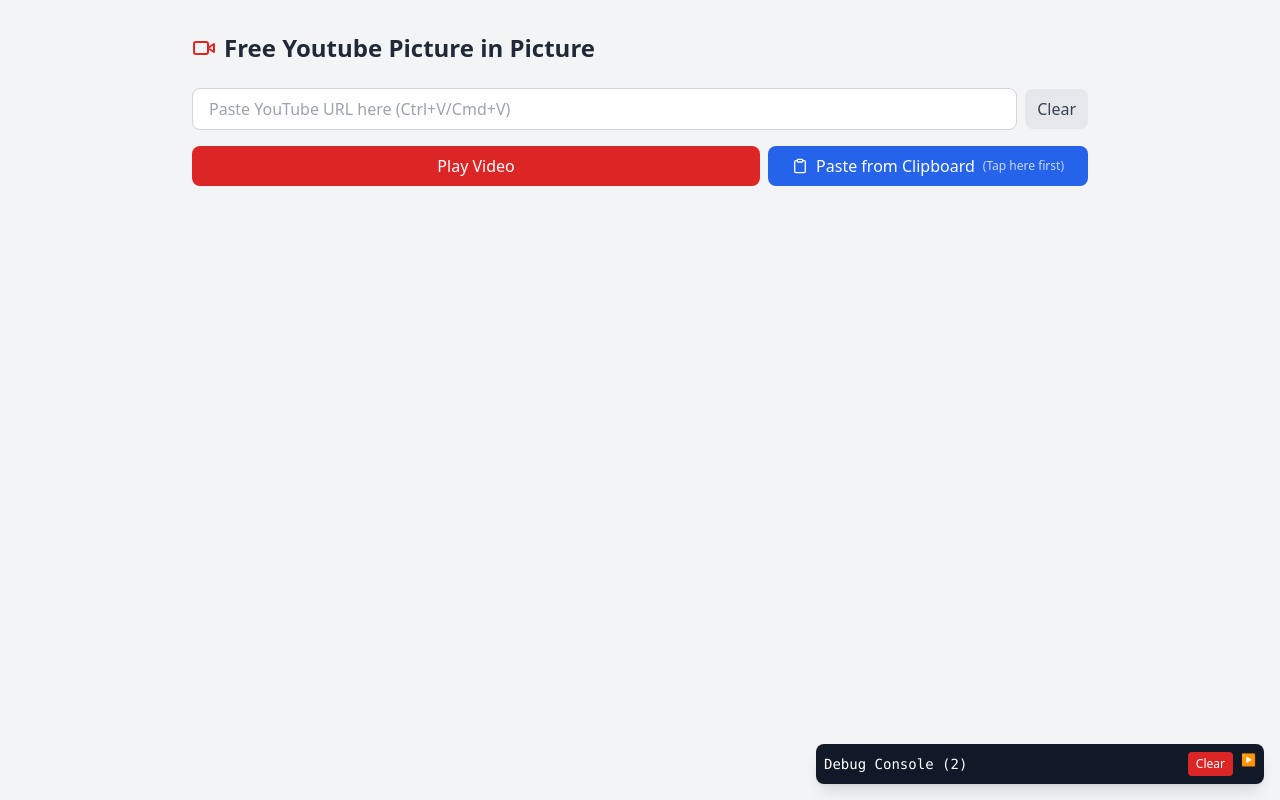
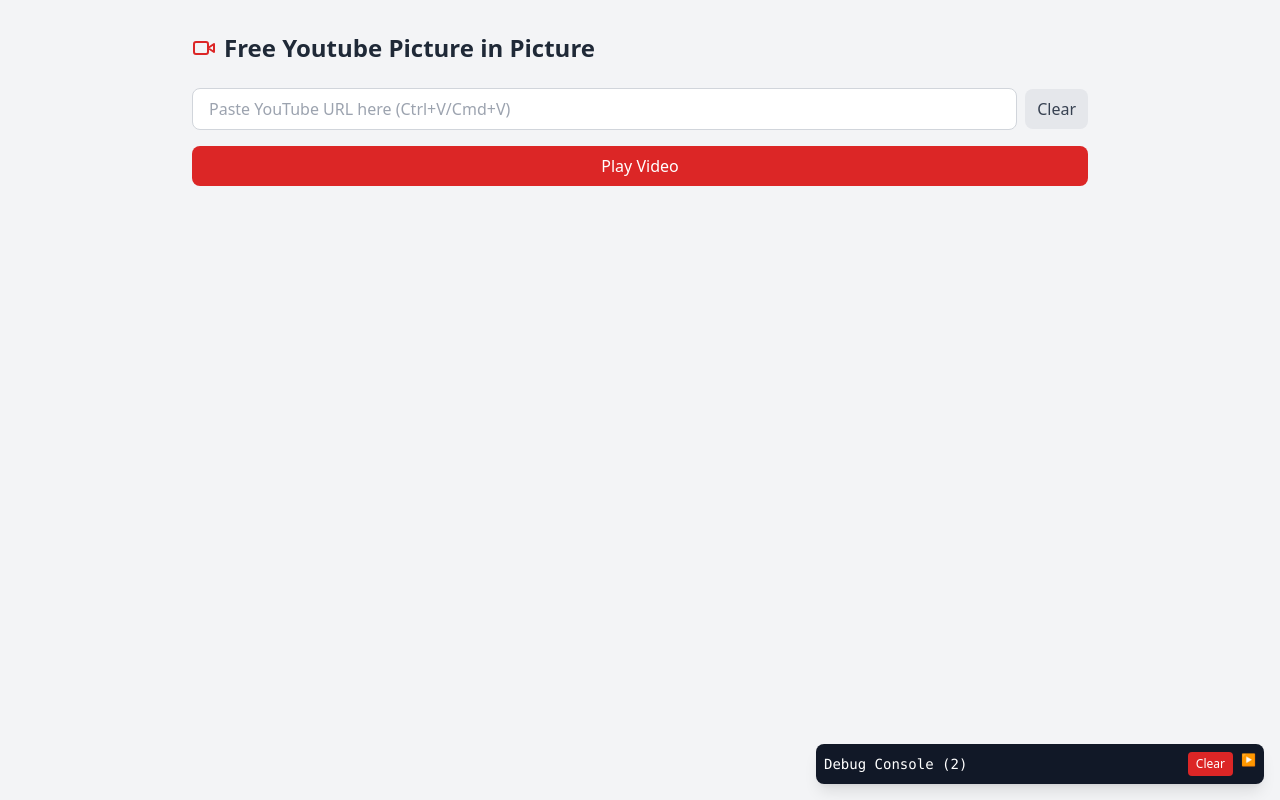
Before and after one commit to killerwolf/youtube-free-pip, a React (Vite) app: page / in a window 1280 px wide. Built offline with nearby package versions, Linux system fonts and the light colour scheme.

Commit message:
Remove clipboard read functionality and associated button from video player

```diff
--- a/src/App.tsx
+++ b/src/App.tsx
@@ -1,4 +1,4 @@
-import { Clipboard, Video } from 'lucide-react';
+import { Video } from 'lucide-react';
 import { useEffect, useState } from 'react';
 import { DebugConsole, useDebug } from './components/DebugConsole';
 
@@ -14,40 +14,6 @@ function App() {
     setCanShare('share' in navigator);
     addLog('Share API supported: ' + ('share' in navigator));
   }, [addLog]);
-
-  // Update the handleClipboardRead function
-  const handleClipboardRead = async () => {
-    try {
-      addLog('Attempting to read clipboard...');
-
-      // Mobile browsers require a user gesture for clipboard access
-      const text = await navigator.clipboard.readText();
-
-      // Special handling for iOS Safari
-      if (text === '' && /iP(hone|ad|od)/.test(navigator.userAgent)) {
-        addLog('iOS clipboard detection workaround');
-        // Create temporary input to trigger iOS paste
-        const tempInput = document.createElement('input');
-        tempInput.style.position = 'fixed';
-        tempInput.style.opacity = '0';
-        document.body.appendChild(tempInput);
-        tempInput.focus();
-
-        // Try to read after a short delay
-        await new Promise((resolve) => setTimeout(resolve, 200));
-        const newText = await navigator.clipboard.readText();
-        document.body.removeChild(tempInput);
-
-        handleClipboardText(newText);
-      } else {
-        handleClipboardText(text);
-      }
-    } catch (error) {
-      const msg = error instanceof Error ? error.message : 'Unknown error';
-      addLog('Clipboard error: ' + msg, 'error');
-      setError('Tap the input field and paste manually (Ctrl+V/Cmd+V)');
-    }
-  };
 
   const handleClipboardText = (text: string) => {
     addLog('Processing clipboard text: ' + text);
@@ -171,18 +137,9 @@ function App() {
             <div className="flex gap-2 mt-4">
               <button
                 type="submit"
-                className="flex-1 px-6 py-2 bg-red-600 text-white rounded-lg hover:bg-red-700 transition-colors focus:outline-none focus:ring-2 focus:ring-red-500 focus:ring-offset-2"
+                className="w-full px-6 py-2 bg-red-600 text-white rounded-lg hover:bg-red-700 transition-colors focus:outline-none focus:ring-2 focus:ring-red-500 focus:ring-offset-2"
               >
                 Play Video
-              </button>
-              <button
-                type="button"
-                onClick={handleClipboardRead}
-                className="flex items-center gap-2 px-6 py-2 bg-blue-600 text-white rounded-lg hover:bg-blue-700 transition-colors focus:outline-none focus:ring-2 focus:ring-blue-500 focus:ring-offset-2"
-              >
-                <Clipboard className="w-4 h-4" />
-                Paste from Clipboard
-                <span className="text-xs opacity-75">(Tap here first)</span>
               </button>
             </div>
 
```
